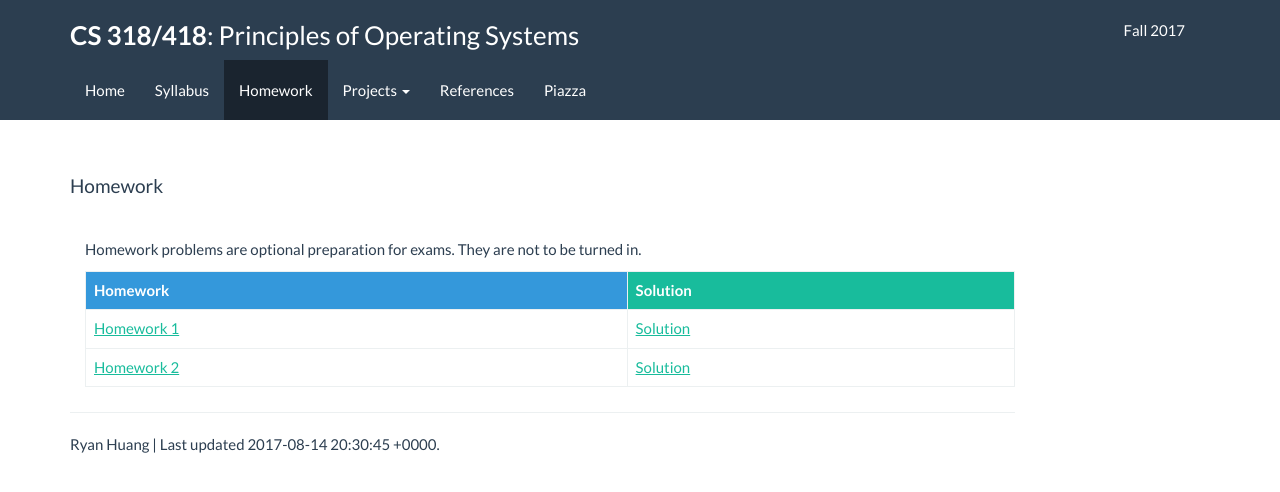
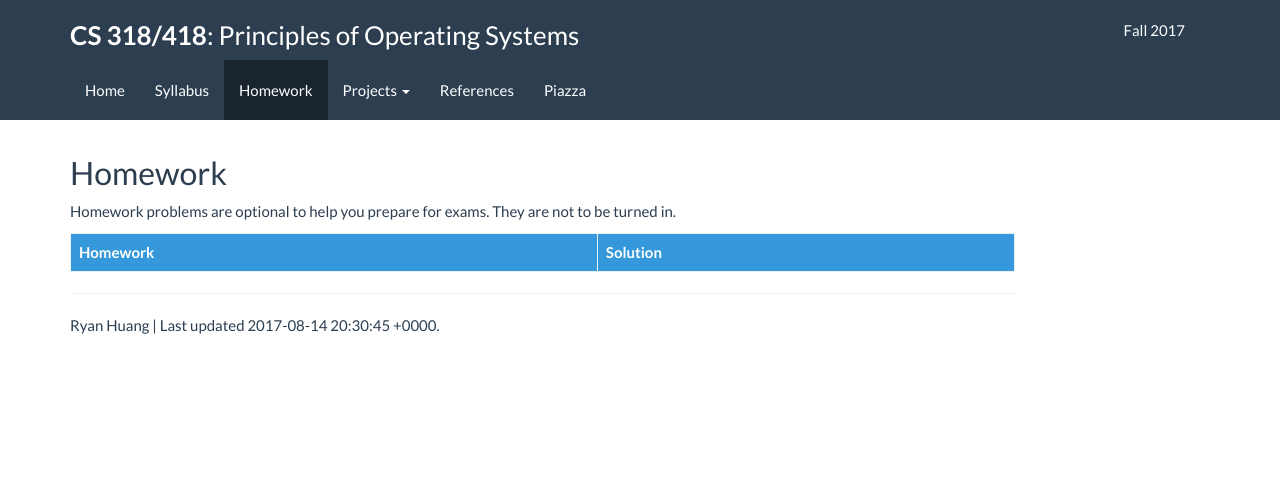
Before and after one commit to flyshark/jhu-cs318.github.io, a Jekyll site: the page built from homework.md, in a window 1280 px wide. Shown: the top 492 px of the page. Built offline with Jekyll 4.4.1, drawn with Linux system fonts in a browser that asks for light colours; our own code applies the rules of GitHub Pages for plain Markdown files.

```diff
--- a/homework.md
+++ b/homework.md
@@ -1,29 +1,18 @@
 ---
 layout: default
 ---
-<div class="section">
-  <div class="page-header">
-    <h4>Homework</h4>
-  </div>
-  <p>
-    Homework problems are optional preparation for exams. They are not to be turned in.
-  </p>
-  <div style="padding-left:15px;">
-  <table class="table table-bordered">
-    <tbody>
-      <tr>
-        <th class="info">Homework</th>
-        <th class="success">Solution</th>
-      </tr>
-      <tr>
-        <td><a href="homework/hw1.pdf">Homework 1</a></td>
-        <td><a href="homework/hw1_sol.pdf">Solution</a></td>
-      </tr>
-      <tr>
-        <td><a href="homework/hw2.pdf">Homework 2</a></td>
-        <td><a href="homework/hw2_sol.pdf">Solution</a></td>
-      </tr>
-    </tbody>
-  </table>
-  </div>
-</div>
+
+## Homework
+
+Homework problems are optional to help you prepare for exams. They are not to be turned in.
+
+<table class="table table-bordered table-striped table-hover" id="schedule-table">
+  <tbody>
+    <tr class="info">
+      <th>Homework</th>
+      <th>Solution</th>
+    </tr>
+    <tr>
+    </tr>
+  </tbody>
+</table>
```
Also changed, not shown: project/setup.md (+1 -0 lines), syllabus.md (+1 -1 lines).
